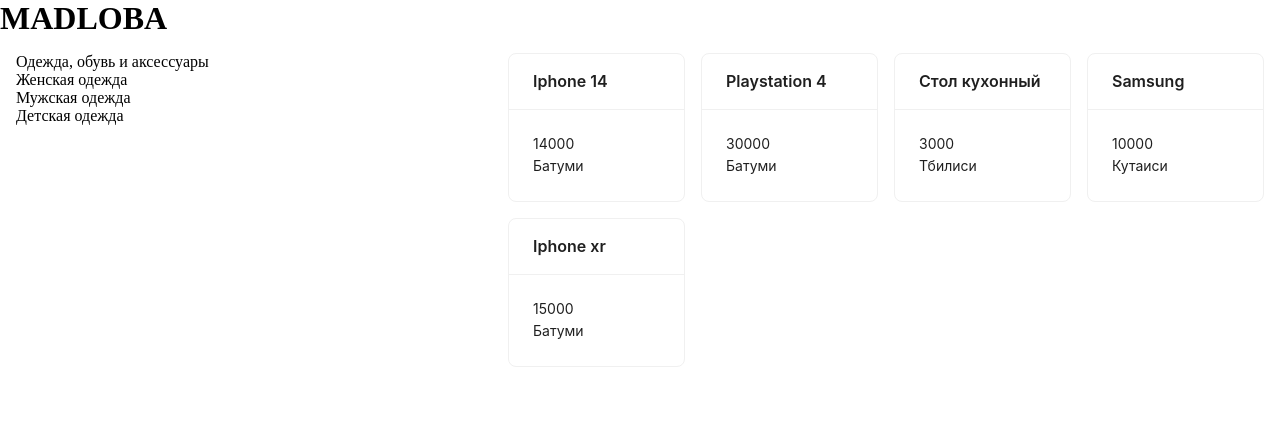
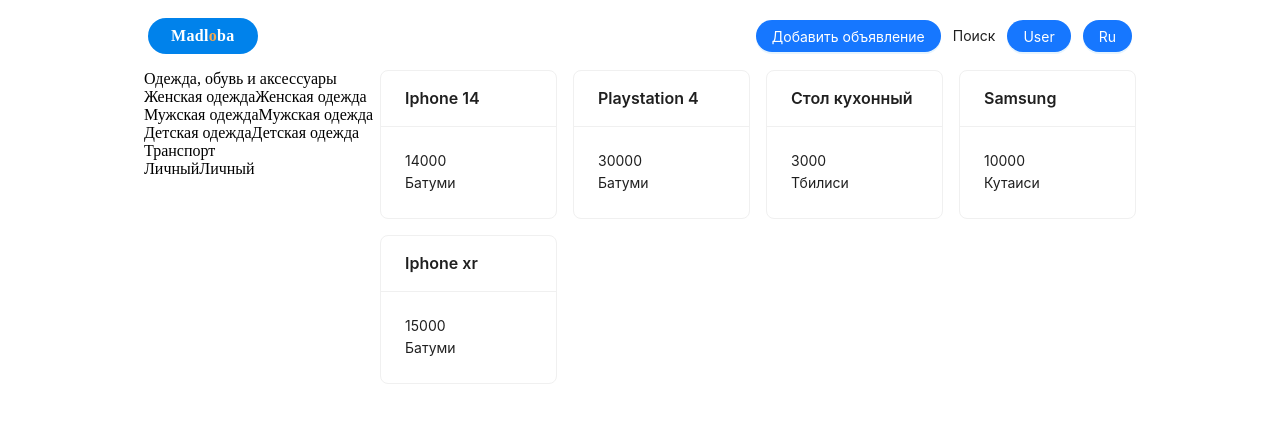
Before and after one commit to lemonspb/madloba_front, a Next.js app: page / in a window 1280 px wide. Shown: the top 422 px of the page. Built offline with nearby package versions, Linux system fonts and the light colour scheme.

Commit message:
add header styles

```diff
--- a/src/app/globals.css
+++ b/src/app/globals.css
@@ -9,14 +9,7 @@
   --background-start-rgb: #f5f5f5;
   --background-end-rgb: #f5f5f5;
 
-  --primary-glow: conic-gradient(
-    from 180deg at 50% 50%,
-    #16abff33 0deg,
-    #0885ff33 55deg,
-    #54d6ff33 120deg,
-    #0071ff33 160deg,
-    transparent 360deg
-  );
+  --primary-color: #0082eb;
   --secondary-glow: radial-gradient(
     rgba(255, 255, 255, 1),
     rgba(255, 255, 255, 0)
@@ -40,39 +33,6 @@
   --card-border-rgb: 131, 134, 135;
 }
 
-@media (prefers-color-scheme: dark) {
-  :root {
-    --foreground-rgb: 255, 255, 255;
-    --background-start-rgb: 0, 0, 0;
-    --background-end-rgb: 0, 0, 0;
-
-    --primary-glow: radial-gradient(rgba(1, 65, 255, 0.4), rgba(1, 65, 255, 0));
-    --secondary-glow: linear-gradient(
-      to bottom right,
-      rgba(1, 65, 255, 0),
-      rgba(1, 65, 255, 0),
-      rgba(1, 65, 255, 0.3)
-    );
-
-    --tile-start-rgb: 2, 13, 46;
-    --tile-end-rgb: 2, 5, 19;
-    --tile-border: conic-gradient(
-      #ffffff80,
-      #ffffff40,
-      #ffffff30,
-      #ffffff20,
-      #ffffff10,
-      #ffffff10,
-      #ffffff80
-    );
-
-    --callout-rgb: 20, 20, 20;
-    --callout-border-rgb: 108, 108, 108;
-    --card-rgb: 100, 100, 100;
-    --card-border-rgb: 200, 200, 200;
-  }
-}
-
 * {
   box-sizing: border-box;
   padding: 0;
@@ -81,22 +41,18 @@
 
 html,
 body {
-  max-width: 100vw;
+  max-width: 80vw;
   overflow-x: hidden;
+  font-size: 16px;
+  margin: 0 auto;
 }
 
 body {
   color: rgb(var(--foreground-rgb));
-  background: rgb(var(--background-start-rgb));
+  background: rgb (var(--background-start-rgb));
 }
 
 a {
   color: inherit;
   text-decoration: none;
 }
-
-@media (prefers-color-scheme: dark) {
-  html {
-    color-scheme: dark;
-  }
-}
--- a/src/app/layout.tsx
+++ b/src/app/layout.tsx
@@ -1,5 +1,8 @@
+"use client";
+
 import "./globals.css";
 import { Header } from "@/layouts/header/header";
+import { ConfigProvider } from "antd";
 export default function RootLayout({
   children,
 }: {
@@ -7,14 +10,20 @@
 }) {
   return (
     <html lang="ru">
-      {/*
-        <head /> will contain the components returned by the nearest parent
-        head.tsx. Find out more at https://beta.nextjs.org/docs/api-reference/file-conventions/head
-      */}
       <head />
       <body>
-        <Header />
-        {children}
+        <ConfigProvider
+          theme={{
+            components: {
+              Button: {
+                borderRadius: 50,
+              },
+            },
+          }}
+        >
+          <Header />
+          {children}
+        </ConfigProvider>
       </body>
     </html>
   );
--- /dev/null
+++ b/src/components/logo/logo.module.css
@@ -0,0 +1,17 @@
+.logo {
+  padding: 0.438rem 1.438rem;
+
+  background: var(--primary-color);
+  border-radius: 3.75rem;
+  font-family: "Rothek" sans-serif;
+  font-weight: 700;
+  font-size: 1rem;
+  line-height: 1.375rem;
+  text-align: center;
+  letter-spacing: 0.02em;
+  color: #ffffff;
+}
+
+.letter {
+  color: #f5a84e;
+}
--- /dev/null
+++ b/src/components/logo/logo.tsx
@@ -0,0 +1,10 @@
+import styles from "./logo.module.css";
+export function Logo() {
+  return (
+    <div className={styles.logo}>
+      Madl
+      <span className={styles.letter}>o</span>
+      ba
+    </div>
+  );
+}
--- /dev/null
+++ b/src/layouts/header/header.module.css
@@ -0,0 +1,12 @@
+.header {
+  display: flex;
+  justify-content: space-between;
+  padding: 1.125rem 1.25rem 0 1.25rem;
+}
+
+.right {
+  display: grid;
+  grid-template-columns: auto auto auto auto;
+  grid-gap: 0.75rem;
+  align-items: center;
+}
--- a/src/layouts/header/header.tsx
+++ b/src/layouts/header/header.tsx
@@ -1,8 +1,19 @@
+"use client";
+import { Logo } from "@/components/logo/logo";
+import styles from "./header.module.css";
+import { Button, Typography } from "antd";
+
+const { Text } = Typography;
 export function Header() {
   return (
-    <header>
-      <div></div>
-      <h1>MADLOBA</h1>
+    <header className={styles.header}>
+      <Logo />
+      <div className={styles.right}>
+        <Button type={"primary"}>Добавить объявление</Button>
+        <Text>Поиск</Text>
+        <Button type={"primary"}>User</Button>
+        <Button type={"primary"}>Ru</Button>
+      </div>
     </header>
   );
 }
--- a/src/layouts/listCategory/listCategory.tsx
+++ b/src/layouts/listCategory/listCategory.tsx
@@ -1,19 +1,39 @@
+import Link from "next/link";
+
 const list = [
   {
     name: "Одежда, обувь и аксессуары",
     id: "1",
+    isOpen: false,
+    url: "closing_shoes",
     child: [
       {
         name: "Женская одежда",
         id: "2",
+        url: "woman_clothing",
       },
       {
         name: "Мужская одежда",
         id: "3",
+        url: "man_clothing",
       },
       {
         name: "Детская одежда",
         id: "4",
+        url: "kids_clothing",
+      },
+    ],
+  },
+  {
+    name: "Транспорт",
+    id: "5",
+    isOpen: false,
+    url: "transport",
+    child: [
+      {
+        name: "Личный",
+        id: "6",
+        url: "private",
       },
     ],
   },
@@ -28,7 +48,10 @@
             <div>{item.name}</div>
             <div>
               {item.child.map((child: any) => (
-                <div key={child.name}>{child.name}</div>
+                <div key={child.name}>
+                  <Link href={child.url}>{child.name}</Link>
+                  {child.name}
+                </div>
               ))}
             </div>
           </div>
--- a/src/layouts/listProducts/listProducts.tsx
+++ b/src/layouts/listProducts/listProducts.tsx
@@ -2,6 +2,7 @@
 
 import { Card, List } from "antd";
 
+export default function ListProducts() {
   const list = [
     {
       title: "Iphone 14",
@@ -34,8 +35,6 @@
       location: "Батуми",
     },
   ];
-
-export default function ListProducts() {
   return (
     <List
       grid={{ gutter: 16, column: 4 }}
--- /dev/null
+++ b/src/layouts/mainContainer/mainContainer.tsx
@@ -0,0 +1,3 @@
+export default function MainContainrt() {
+  return <div>dsfsds</div>;
+}
```
Also changed, not shown: src/app/head.tsx (+3 -4 lines). Lines whose indentation alone changed are shown as unchanged.
